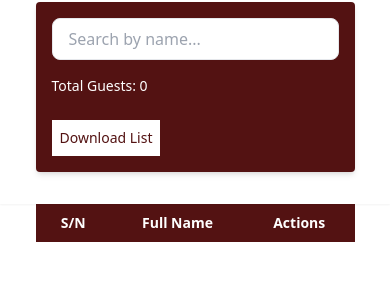
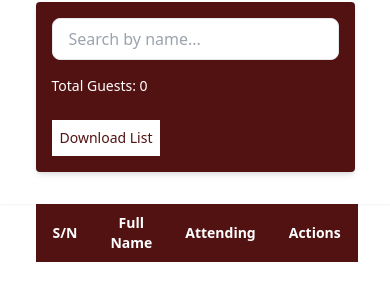
Before and after one commit to regal-shabazz/adorah-deba, a website with bundled scripts: page admin.html in a window 390 px wide. Shown: the part 118-418 px from the top of the page. Built offline with nearby package versions, Linux system fonts and the light colour scheme; no server answers; a web font is replaced by a local one.

Commit message:
unhid the attending th html

```diff
--- a/admin.html
+++ b/admin.html
@@ -55,7 +55,7 @@
                             <tr class="bg-[#531212] text-white">
                                 <th class="border border-[#531212] px-4 py-2">S/N</th>
                                 <th class="border border-[#531212] px-4 py-2">Full Name</th>
-                                <th class="hidden md:table-cell border border-[#531212] px-4 py-2">Attending</th>
+                                <th class="border border-[#531212] px-4 py-2">Attending</th>
                                 <th class="hidden md:table-cell border border-[#531212] px-4 py-2">Contact Detail</th>
                                 <th class=" border-[#531212] px-4 py-2">Actions</th>
                             </tr>
```
